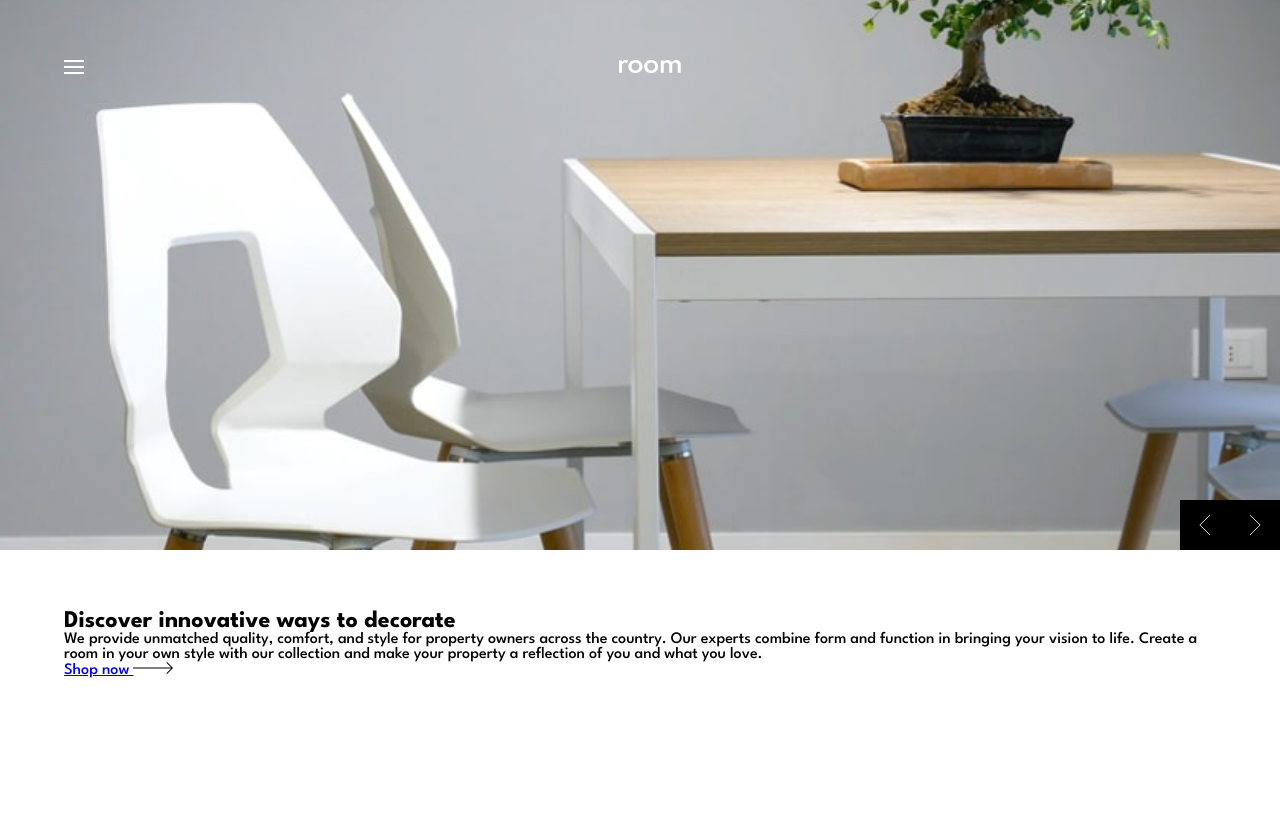
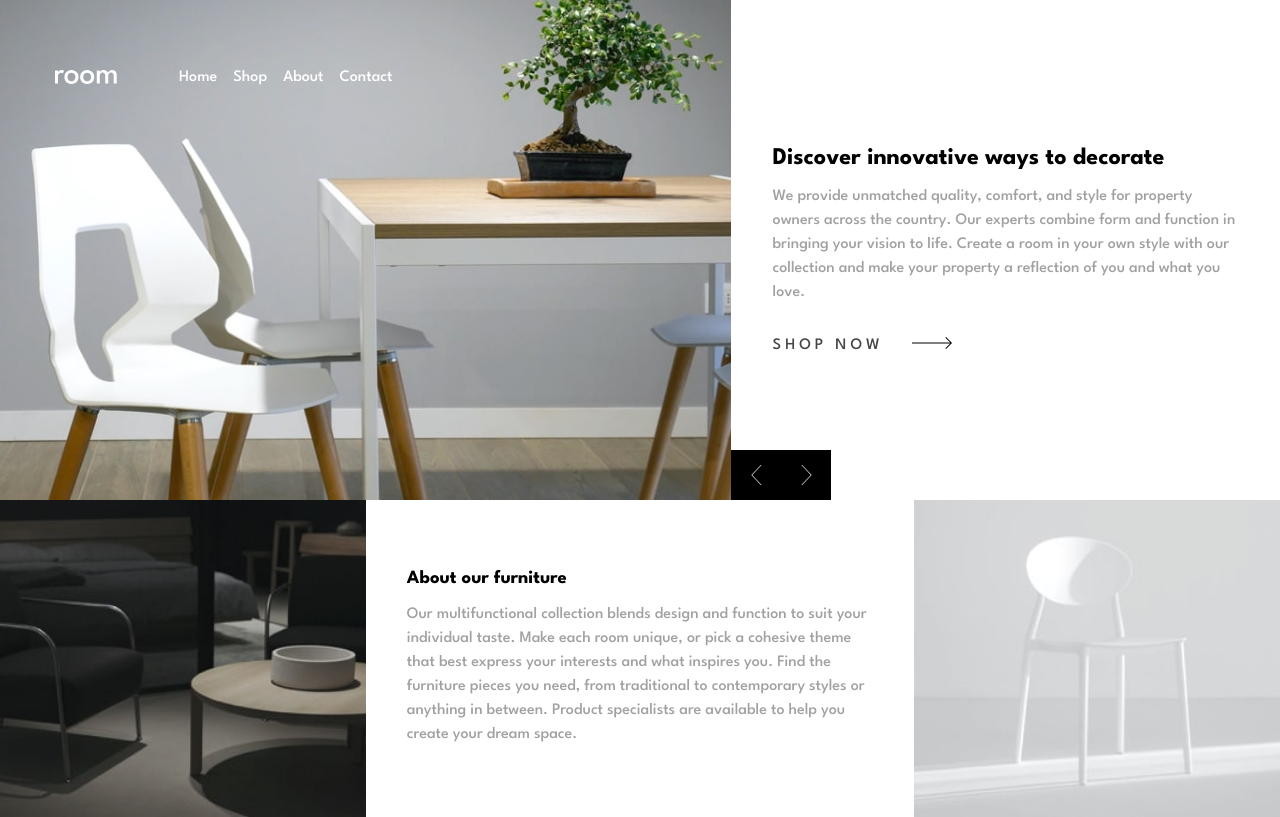
Before and after one commit to Javilh97/room-homepage, a plain HTML site: page index.html in a window 1280 px wide. Drawn offline with Linux system fonts and the light colour scheme.

Commit message:
Se agregaron estilos a la pagina principal

```diff
--- a/css/style.css
+++ b/css/style.css
@@ -38,7 +38,7 @@ body{
 .main__hero{
     grid-area: main;
     background-image: url("../images/desktop-image-hero-1.jpg");
-    min-height: 550px;
+    min-height: 500px;
     background-size: cover;
     background-position: center;
 }
@@ -70,3 +70,108 @@ body{
 .main__control{
     height: 40%;
 }
+
+.main__buy{
+    grid-area: cta;
+}
+
+.main__content{
+    width: 100%;
+    height: 100%;
+    display: flex;
+    align-items: flex-start;
+    justify-content: center;
+    flex-direction: column;
+}
+
+.main__title{
+    color: var(--black);
+}
+
+.main__paragraph{
+    line-height: 1.5;
+    margin: 1em 0 2em;
+    color: var(--dark-gray);
+}
+
+.main__paragraph--about{
+    margin: 1em 0 0 0;
+}
+
+.main__cta{
+    text-decoration: none;
+    color: var(--very-dark-gray);
+    text-transform: uppercase;
+    letter-spacing: 4px;
+}
+
+.main__arrow{
+    margin-left: 20px;
+}
+
+.main__bg{
+    grid-area: image1;
+    min-height: 250px;
+    height: 100%;
+    background-image: url("../images/image-about-dark.jpg");
+    background-size: cover;
+    background-position: center;
+}
+
+.main__about{
+    grid-area: about;
+}
+
+.main__bg--second{
+    grid-area: image2;
+    background-image: url("../images/image-about-light.jpg");
+}
+
+@media(min-width:768px){
+    .container{
+        width: 85%;
+        padding: 70px 0;
+    }
+
+    .main{
+        grid-template-columns: repeat(7,1fr);
+        grid-template-areas:
+        "main main main main cta cta cta"
+        "main main main main cta cta cta"
+        "main main main main cta cta cta"
+        "image1 image1 about about about image2 image2"
+        "image1 image1 about about about image2 image2"
+        ;
+    }
+
+    .main__controls{
+        grid-area: cta;
+        justify-self: start;
+    }
+
+    .main__logo{
+        margin: 0;
+    }
+
+    .main__hamburguer{
+        display: none;
+    }
+
+    .main__links{
+        padding: 0;
+        display: grid;
+        grid-auto-flow: column;
+        gap: 1em;
+        margin-left: 10%;
+
+    }
+
+    .main__list{
+        list-style: none;
+    }
+
+    .main__link{
+        color: var(--white);
+        text-decoration: none;
+    }
+}
--- a/index.html
+++ b/index.html
@@ -35,17 +35,33 @@
       </nav>
     </section>
 
-    <section class="main__but container">
+    <section class="main__buy container">
       <div class="main__content">
         <h2 class="main__title">Discover innovative ways to decorate</h2>
         <p class="main__paragraph">We provide unmatched quality, comfort, and style for property owners across the country.
           Our experts combine form and function in bringing your vision to life. Create a room in your
           own style with our collection and make your property a reflection of you and what you love.
         </p>
-        <a href="#" class="main__cta">Shop now <img src="images/icon-arrow.svg" alt="cta" class="main__paragraph"></a>
+        <a href="#" class="main__cta">Shop now <img src="images/icon-arrow.svg" alt="cta" class="main__arrow"></a>
 
       </div>
     </section>
+
+    <div class="main__bg"></div>
+
+    <section class="main__about container">
+      <div class="main__content">
+        <h3 class="main__title">About our furniture</h3>
+        <p class="main__paragraph main__paragraph--about">
+          Our multifunctional collection blends design and function to suit your individual taste.
+          Make each room unique, or pick a cohesive theme that best express your interests and what
+          inspires you. Find the furniture pieces you need, from traditional to contemporary styles
+          or anything in between. Product specialists are available to help you create your dream space.
+        </p>
+      </div>
+    </section>
+
+    <div class="main__bg main__bg--second"></div>
 
     <div class="main__controls">
       <img src="images/icon-angle-left.svg" alt="left_icon" class="main__control">
@@ -57,10 +73,6 @@
 
  <!--
 
-
-
-
-  Shop now
 
   We are available all across the globe
 
@@ -78,12 +90,6 @@
 
   Shop now
 
-  About our furniture
-
-  Our multifunctional collection blends design and function to suit your individual taste.
-  Make each room unique, or pick a cohesive theme that best express your interests and what
-  inspires you. Find the furniture pieces you need, from traditional to contemporary styles
-  or anything in between. Product specialists are available to help you create your dream space.
    -->
   <!-- <div class="attribution">
     Challenge by <a href="https://www.frontendmentor.io?ref=challenge" target="_blank">Frontend Mentor</a>.
```
